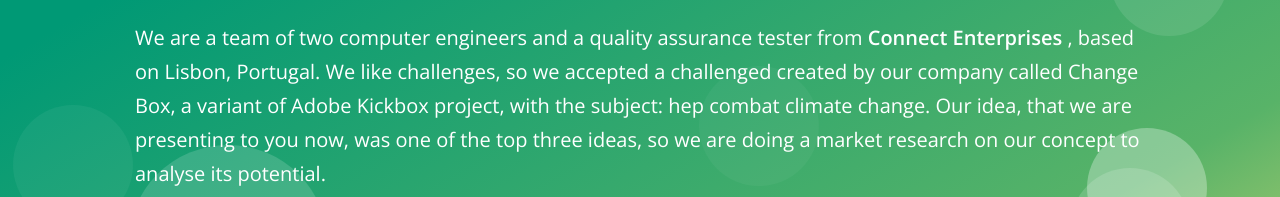
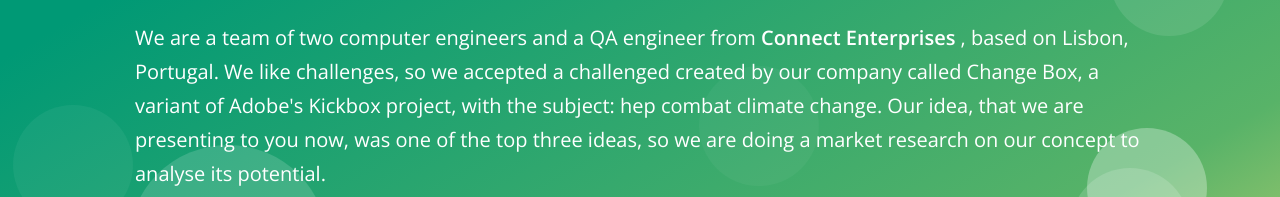
Before and after one commit to diogoperes/greeners, a plain HTML site: page about.html in a window 1280 px wide. Shown: the part 152-349 px from the top of the page. Drawn offline with nearby package versions, Linux system fonts and the light colour scheme.

Commit message:
small fixes

```diff
--- a/about.html
+++ b/about.html
@@ -97,12 +97,12 @@
             <h4 class="display-3 font-weight-bold text-white">About Us</h4>
 
             <p class="lead text-italic text-white">
-                We are a team of two computer engineers and a quality assurance tester from
+                We are a team of two computer engineers and a QA engineer from
                 <a href="https://www.connect-enterprises.com/" style="color: #ffffff; font-weight: 600"
                     target="_blank">Connect Enterprises</a>
                 , based on Lisbon, Portugal.
                 We like challenges, so we accepted a challenged created by our company called Change Box, a variant of
-                Adobe Kickbox project, with the subject: hep combat climate change.
+                Adobe's Kickbox project, with the subject: hep combat climate change.
                 Our idea, that we are presenting to you now, was one of the top three ideas, so we are doing a market
                 research on our concept to analyse its potential.</p>
             <!--<hr/>-->
```
Also changed, not shown: index.html (+2 -2 lines).
